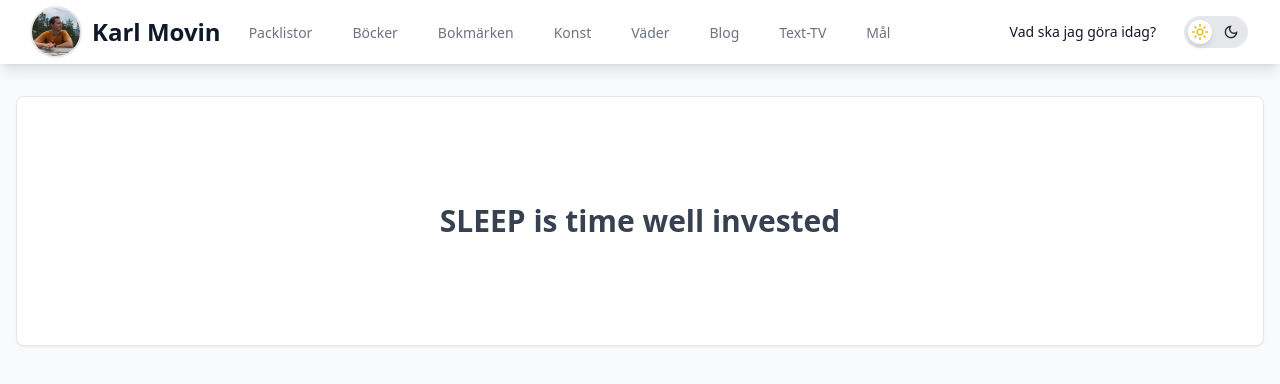
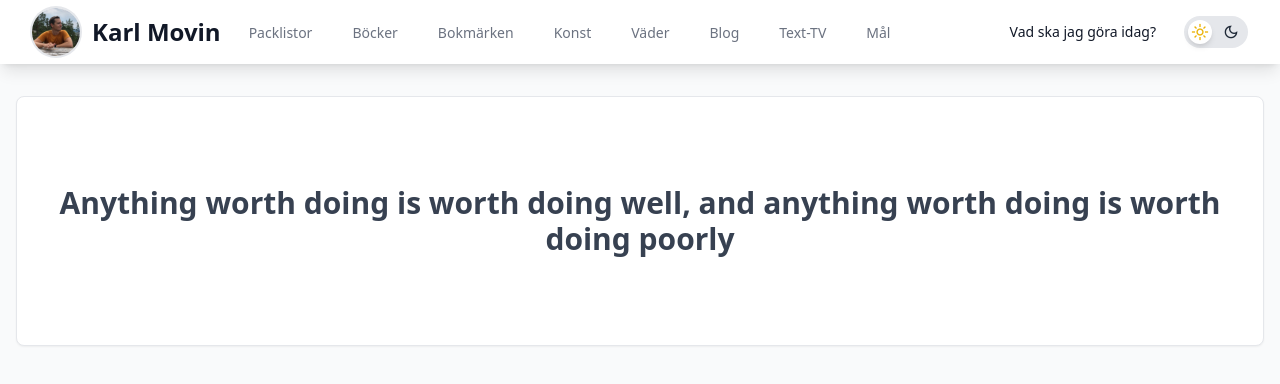
Before and after one commit to karlmovin/karlmovin.github.io, a React (Vite) app: page / in a window 1280 px wide. Shown: the top 384 px of the page. Built offline with nearby package versions, Linux system fonts and the light colour scheme; no server answers.

Commit message:
Update quotes.ts

```diff
--- a/src/data/quotes.ts
+++ b/src/data/quotes.ts
@@ -1,3 +1,3 @@
 export const quotes = [
-  "SLEEP is time well invested"
+  "SLEEP is time well invested","Anything worth doing is worth doing well, and anything worth doing is worth doing poorly"
 ];
```
